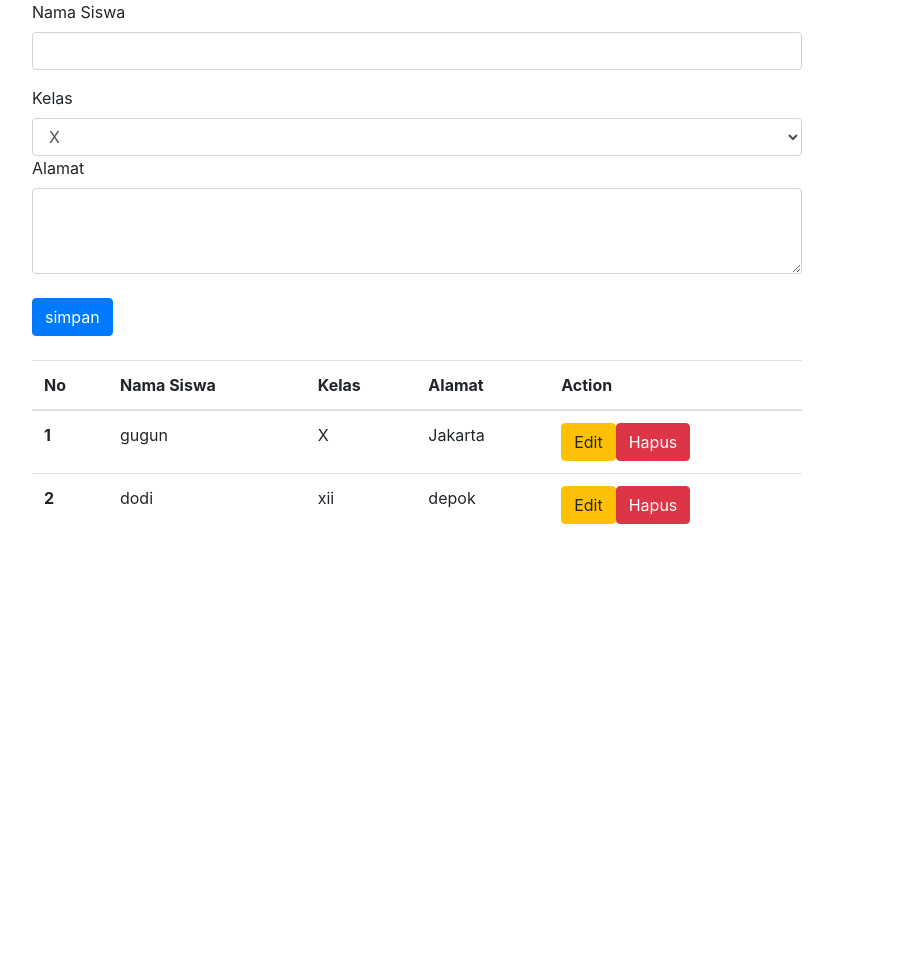
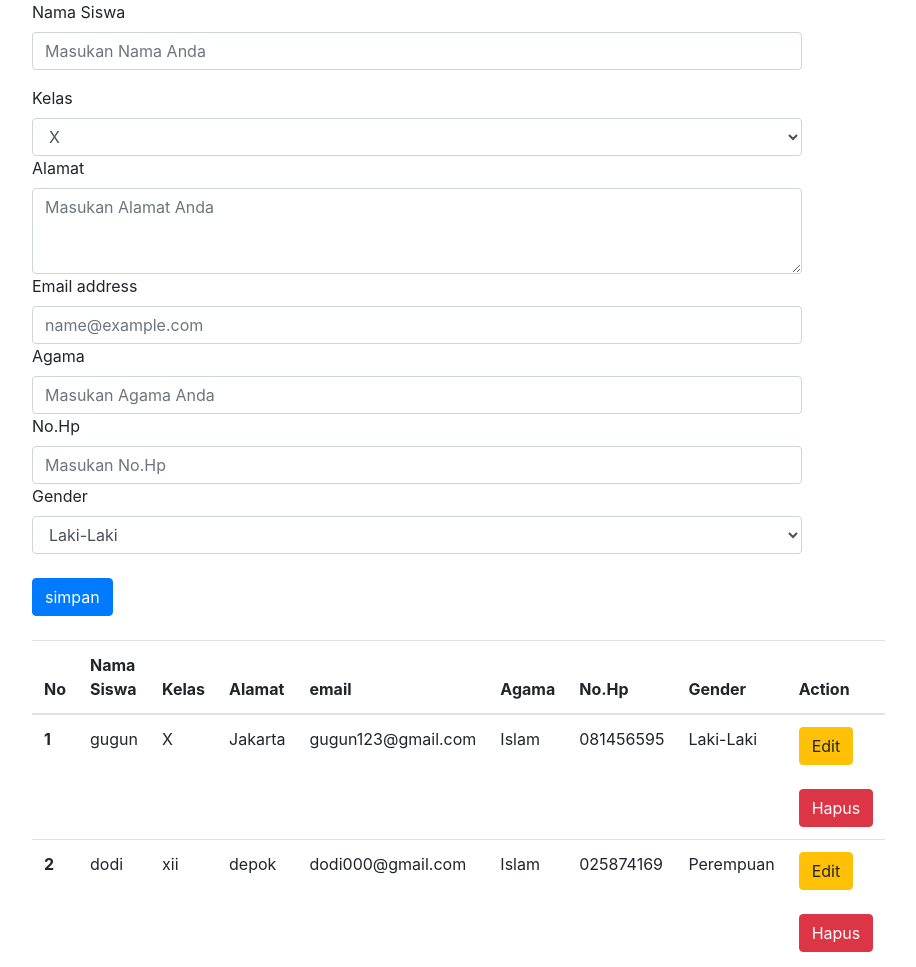
Before and after one commit to majiidmuhammad/tugas-from, a plain HTML site: page tugas/index.html in a window 1280 px wide. Shown: the whole page, without its empty margins (223-1139 px from the left). Before the commit the page ends 800 px from the top, so only its background shows below. Drawn offline with nearby package versions, Linux system fonts and the light colour scheme.

Commit message:
tugas boostrap1

```diff
--- a/tugas/index.html
+++ b/tugas/index.html
@@ -17,20 +17,36 @@
   </head>
   <body>
     <div class="container">
+
         <div class="form-group">
             <label for="namasiswa">Nama Siswa</label>
-            <input type="teks" class="form-control" id="yo_namasiswa" >
+            <input type="teks" class="form-control" id="yo_namasiswa" placeholder="Masukan Nama Anda">
         </div>
 
         <label for="kelas">Kelas</label>
-    <select class="form-control" id="yo_kelas">
+    <select class="form-control" id="yo_kelas" placeholder="Masukan Kelas Anda">
       <option value="X">X</option>
       <option value="XI">XI</option>
       <option value="XII">XII</option>
     </select>
 
     <label for="alamat">Alamat</label>
-    <textarea class="form-control" id="yo_alamat" rows="3"></textarea>
+    <textarea class="form-control" id="yo_alamat" rows="3" placeholder="Masukan Alamat Anda"></textarea>
+
+    <label for="email">Email address</label>
+    <input type="email" class="form-control" id="yo_email" placeholder="name@example.com">
+
+    <label for="agama">Agama</label>
+    <input type="teks" class="form-control" id="yo_agama" placeholder="Masukan Agama Anda">
+
+    <label for="no">No.Hp</label>
+    <input type="email" class="form-control" id="yo_no" placeholder="Masukan No.Hp">
+
+    <label for="gender">Gender</label>
+    <select class="form-control" id="yo_gender" placeholder="Masukan Gender Anda">
+      <option value="X">Laki-Laki</option>
+      <option value="XI">Perempuan</option>
+    </select>
 
     <button class="btn btn-primary mt-4" onclick="add()">simpan</button>
 
@@ -41,6 +57,10 @@
             <th scope="col">Nama Siswa</th>
             <th scope="col">Kelas</th>
             <th scope="col">Alamat</th>
+            <th scope="col">email</th>
+            <th scope="col">Agama</th>
+            <th scope="col">No.Hp</th>
+            <th scope="col">Gender</th>
             <th scope="col">Action</th>
           </tr>
         </thead>
@@ -48,6 +68,8 @@
 
         </tbody>
       </table>
+
+
     </div>
 
 
@@ -55,7 +77,10 @@
         var namasiswa = ['gugun', 'dodi']
         var kelas = ['X', 'xii']
         var alamat = ['Jakarta', 'depok']
-
+        var email = ['gugun123@gmail.com', 'dodi000@gmail.com']
+        var agama = ['Islam', 'Islam']
+        var no = ['081456595', '025874169']
+        var gender = ['Laki-Laki', 'Perempuan']
         var tampil = document.getElementById("tampildata")
 
         function showData() {
@@ -69,9 +94,13 @@
                     "<td>"+namasiswa[i]+"</td>"+
                     "<td>"+kelas[i]+"</td>"+
                     "<td>"+alamat[i]+"</td>"+
+                    "<td>"+email[i]+"</td>"+
+                    "<td>"+agama[i]+"</td>"+
+                    "<td>"+no[i]+"</td>"+
+                    "<td>"+gender[i]+"</td>"+
                     "<td>"+
                         "<button class='btn btn-warning'onclick='edit("+i+")'>Edit</button>"+
-                        "<button class='btn btn-danger'onclick='hapus("+i+")'>Hapus</button>"+
+                        "<button class='btn btn-danger mt-4'onclick='hapus("+i+")'>Hapus</button>"+
                     "</td>"+
                 "</tr>"
             }
@@ -83,10 +112,18 @@
             var namabaru = document.getElementById('yo_namasiswa').value
             var kelasbaru = document.getElementById('yo_kelas').value
             var alamatbaru = document.getElementById('yo_alamat').value
+            var emailbaru = document.getElementById('yo_email').value
+            var agamabaru = document.getElementById('yo_agama').value
+            var nobaru = document.getElementById('yo_no').value
+            var genderbaru = document.getElementById('yo_gender').value
 
             namasiswa.push(namabaru)
             kelas.push(kelasbaru)
             alamat.push(alamatbaru)
+            email.push(emailbaru)
+            agama.push(agamabaru)
+            no.push(nobaru)
+            gender.push(genderbaru)
 
             showData()
         }
@@ -95,10 +132,18 @@
             var namabaru = document.getElementById('yo_namasiswa').value
             var kelasbaru = document.getElementById('yo_kelas').value
             var alamatbaru = document.getElementById('yo_alamat').value
+            var emailbaru = document.getElementById('yo_email').value
+            var agamabaru = document.getElementById('yo_agama').value
+            var nobaru = document.getElementById('yo_no').value
+            var genderbaru = document.getElementById('yo_gender').value
 
             namasiswa.splice(i,1 )
             kelas.splice(i,1)
             alamat.splice(i,1)
+            email.splice(i,1)
+            agama.splice(i,1)
+            no.splice(i,1)
+            gender.splice(i,1)
 
             showData()
         }
@@ -112,6 +157,18 @@
 
           var mengubah = prompt("Mengganti Alamat Anda",alamat[id])
           alamat[id] = mengubah;
+
+          var mengubah = prompt("Mengganti Alamat Email Anda",email[id])
+          email[id] = mengubah;
+
+          var mengubah = prompt("Mengganti No.Hp Anda",no[id])
+          no[id] = mengubah;
+
+          var mengubah = prompt("Mengganti Gender Anda",gender[id])
+          gender[id] = mengubah;
+
+          var mengubah = prompt("Mengganti Agama Anda",agama[id])
+          agama[id] = mengubah;
 
           showData()
         }
```
